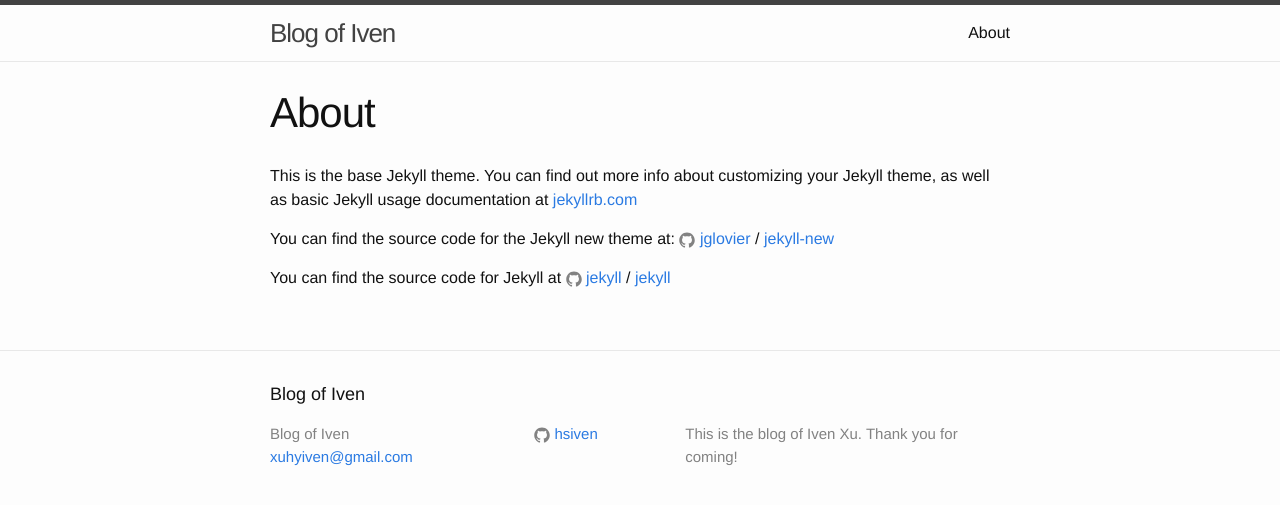
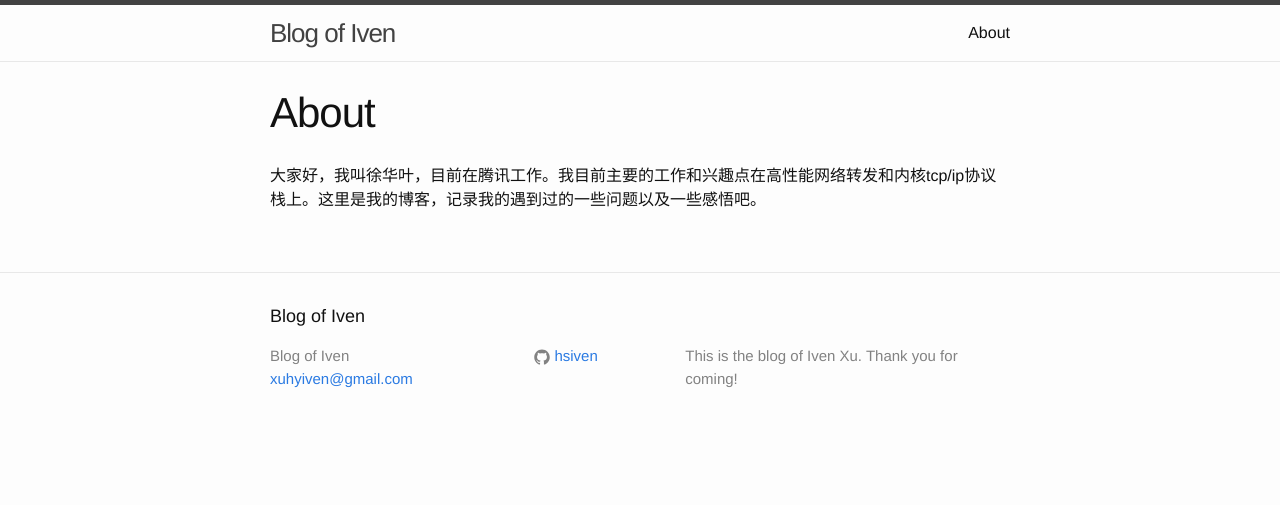
Before and after one commit to hsiven/hsiven.github.io, a Jekyll site: the page built from about.md, in a window 1280 px wide. Shown: the top 505 px of the page. Built offline with Jekyll 4.4.1, drawn with Linux system fonts in a browser that asks for light colours; Markdown is read by kramdown in place of the engine named in the settings.

Commit message:
Modify the baseurl

```diff
--- a/_config.yml
+++ b/_config.yml
@@ -3,7 +3,7 @@
 email: xuhyiven@gmail.com
 description: > # this means to ignore newlines until "baseurl:"
   This is the blog of Iven Xu. Thank you for coming!
-baseurl: "/blog" # the subpath of your site, e.g. /blog
+baseurl: "" # the subpath of your site, e.g. /blog
 #url: "http://yourdomain.com" # the base hostname & protocol for your site
 github_username:  hsiven
 
--- a/about.md
+++ b/about.md
@@ -4,12 +4,4 @@
 permalink: /about/
 ---
 
-This is the base Jekyll theme. You can find out more info about customizing your Jekyll theme, as well as basic Jekyll usage documentation at [jekyllrb.com](http://jekyllrb.com/)
-
-You can find the source code for the Jekyll new theme at:
-{% include icon-github.html username="jglovier" %} /
-[jekyll-new](https://github.com/jglovier/jekyll-new)
-
-You can find the source code for Jekyll at
-{% include icon-github.html username="jekyll" %} /
-[jekyll](https://github.com/jekyll/jekyll)
+大家好，我叫徐华叶，目前在腾讯工作。我目前主要的工作和兴趣点在高性能网络转发和内核tcp/ip协议栈上。这里是我的博客，记录我的遇到过的一些问题以及一些感悟吧。
```
Also changed, not shown: _posts/2016-03-20-tcp_established_syn.markdown (+5 -2 lines).
